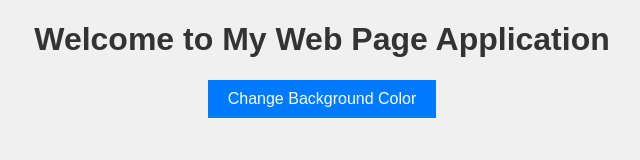
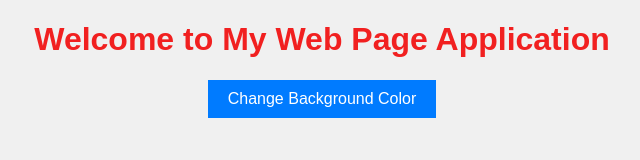
Before and after one commit to Bhushan20/web_application, a plain HTML site: page index.html in a window 1280 px wide. Shown: the whole page, without its empty margins (318-958 px from the left). Drawn offline with Linux system fonts and the light colour scheme.

Commit message:
css file update

```diff
--- a/styles.css
+++ b/styles.css
@@ -7,7 +7,7 @@ body {
 }
 
 h1 {
-    color: #333;
+    color: #f12020;
 }
 
 button {
```
